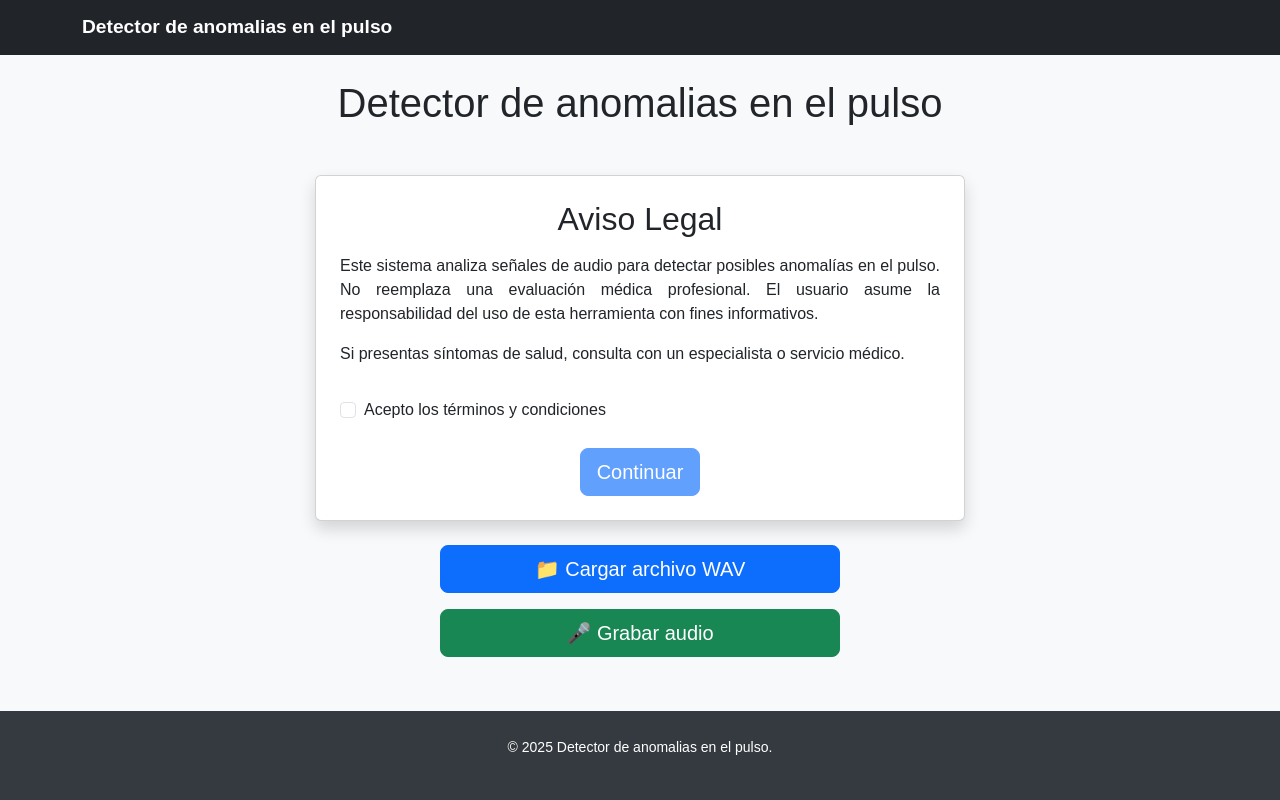
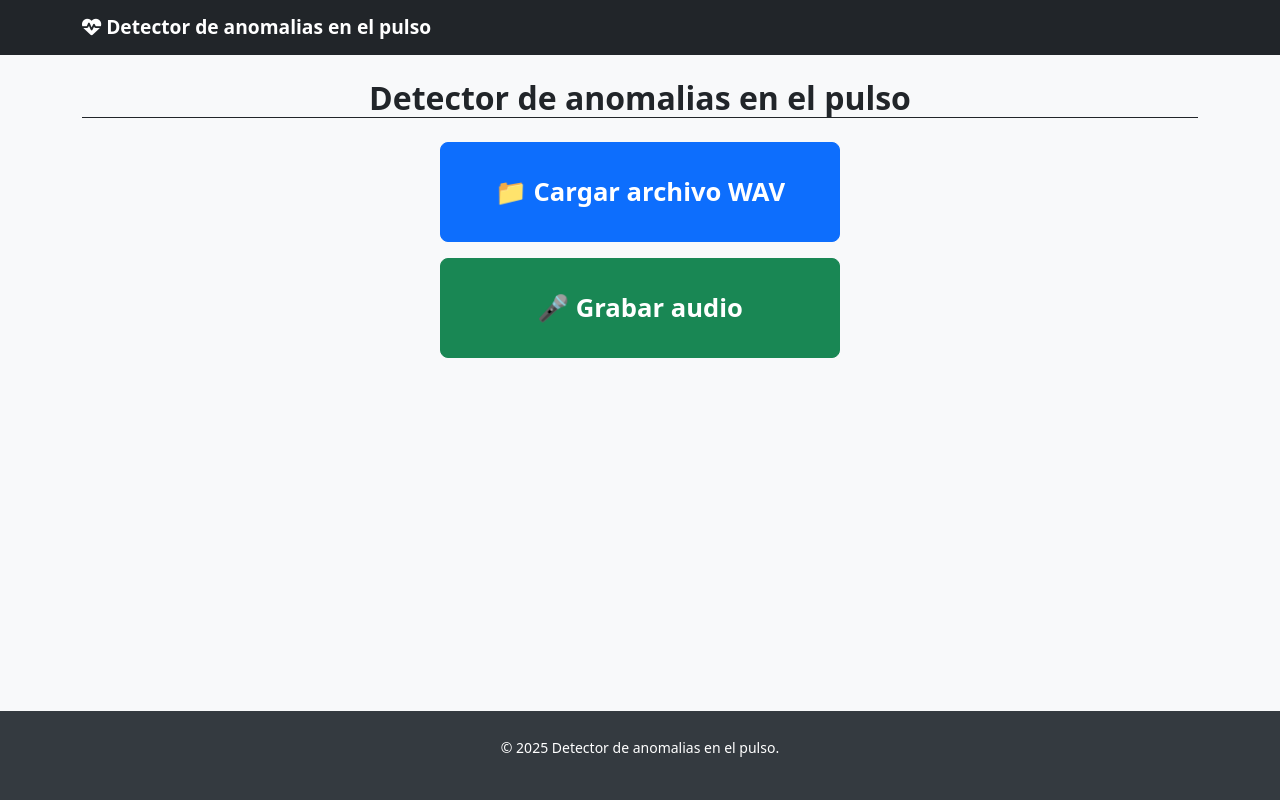
Before and after one commit to LeonHatches/Proyecto_final_FFT_Grupo_3, a Django app: page / in a window 1280 px wide. Run offline with Django 5.2, Linux system fonts and the light colour scheme.

Commit message:
Se modifica estructura para completar estilo inicial

```diff
--- a/fft_project/cardiac_project/monitor/static/monitor/style.css
+++ b/fft_project/cardiac_project/monitor/static/monitor/style.css
@@ -1,6 +1,10 @@
+* {
+    font-family: system-ui, -apple-system, BlinkMacSystemFont, 'Segoe UI', Roboto, Oxygen, Ubuntu, Cantarell, 'Open Sans', 'Helvetica Neue', sans-serif
+}
+
 body {
     background-color: #f8f9fa;
-    font-family: Arial, sans-serif;
+    /* font-family: Arial, sans-serif; */
     min-height: 100vh;
     display: flex;
     flex-direction: column;
@@ -26,6 +30,23 @@ footer {
     text-align: justify;
 }
 
+.texto-titulo {
+    font-size: 2rem;
+    font-weight: bold;
+
+    border-bottom: solid 1px;
+}
+
+.boton-inicio {
+    font-size: 1.6rem;
+    height: 100px;
+}
+
+.boton-upload {
+    height: 50px;
+}
+
+
 #canva-ondas {
     width: 100%;
     height: 150px;
--- a/fft_project/cardiac_project/monitor/templates/monitor/base.html
+++ b/fft_project/cardiac_project/monitor/templates/monitor/base.html
@@ -6,6 +6,7 @@
     <meta name="viewport" content="width=device-width, initial-scale=1.0">
     <title>{% block title %}Titulo{% endblock title %}</title>
     <link href="https://cdn.jsdelivr.net/npm/bootstrap@5.3.8/dist/css/bootstrap.min.css" rel="stylesheet" integrity="sha384-sRIl4kxILFvY47J16cr9ZwB07vP4J8+LH7qKQnuqkuIAvNWLzeN8tE5YBujZqJLB" crossorigin="anonymous">
+    <link rel="stylesheet" href="https://cdnjs.cloudflare.com/ajax/libs/font-awesome/6.5.1/css/all.min.css">
     <link rel="stylesheet" href="{% static 'monitor/style.css' %}">
 </head>
 <body>
--- a/fft_project/cardiac_project/monitor/templates/monitor/index.html
+++ b/fft_project/cardiac_project/monitor/templates/monitor/index.html
@@ -3,45 +3,15 @@
 {% block title %}Inicio{% endblock title %}
 
 {% block content %}
-<h1 class="text-center mb-4">Detector de anomalias en el pulso</h1>
+<!-- Titulo de seccion -->
+<h2 class="texto-titulo text-center mb-4">Detector de anomalias en el pulso</h1>
 
-
-<div class="container mt-5">
-    <div class="card shadow p-4 mx-auto" style="max-width: 650px;">
-        <h2 class="text-center mb-3">Aviso Legal</h2>
-
-        <p class="text-justify">
-            Este sistema analiza señales de audio para detectar posibles anomalías en el pulso.
-            No reemplaza una evaluación médica profesional. El usuario asume la responsabilidad
-            del uso de esta herramienta con fines informativos.
-        </p>
-
-        <p>
-            Si presentas síntomas de salud, consulta con un especialista o servicio médico.
-        </p>
-
-        <div class="form-check mt-3">
-            <input class="form-check-input" type="checkbox" id="aceptoCheckbox">
-            <label class="form-check-label" for="aceptoCheckbox">
-                Acepto los términos y condiciones
-            </label>
-        </div>
-
-        <div class="text-center mt-4">
-            <a id="continuarBtn" href="{% url 'index' %}" class="btn btn-primary btn-lg disabled" tabindex="-1" aria-disabled="true">
-                Continuar
-            </a>
-        </div>
-    </div>
-</div>
-
-
+<!-- Botones de cargar o grabar audio -->
 <div class="d-flex flex-column align-items-center gap-3 mt-4">
-   <a href="{% url 'upload' %}" class="btn btn-primary btn-lg w-75" style="max-width: 400px;">
+   <a href="{% url 'upload' %}" class="boton-inicio btn btn-primary btn-lg w-75 fw-bold d-flex justify-content-center align-items-center" style="max-width: 400px;">
         📁 Cargar archivo WAV
     </a>
-
-    <a href="{% url 'record' %}" class="btn btn-success btn-lg w-75" style="max-width: 400px;">
+<a href="{% url 'record' %}" class="boton-inicio btn btn-success btn-lg w-75 fw-bold d-flex justify-content-center align-items-center" style="max-width: 400px;">
         🎤 Grabar audio
     </a>
 </div>
--- a/fft_project/cardiac_project/monitor/templates/monitor/record.html
+++ b/fft_project/cardiac_project/monitor/templates/monitor/record.html
@@ -1,10 +1,10 @@
 {% extends "monitor/base.html" %}
 
-{% block title %}Grabar{% endblock title %}
+{% block title %}Detector de anomalías{% endblock title %}
 
 {% block content %}
 
-<h2 class="text-center mb-4">Grabadora de Audio</h2>
+<h2 class="texto-titulo text-center mb-4">Grabadora de Audio</h2>
 
 <div class="row justify-content-center">
     <div class="col md-6">
```
Also changed, not shown: fft_project/cardiac_project/monitor/templates/monitor/disclaimer.html (+31 -0 lines), fft_project/cardiac_project/monitor/templates/monitor/results.html (+17 -13 lines), fft_project/cardiac_project/monitor/templates/monitor/upload.html (+8 -4 lines).
